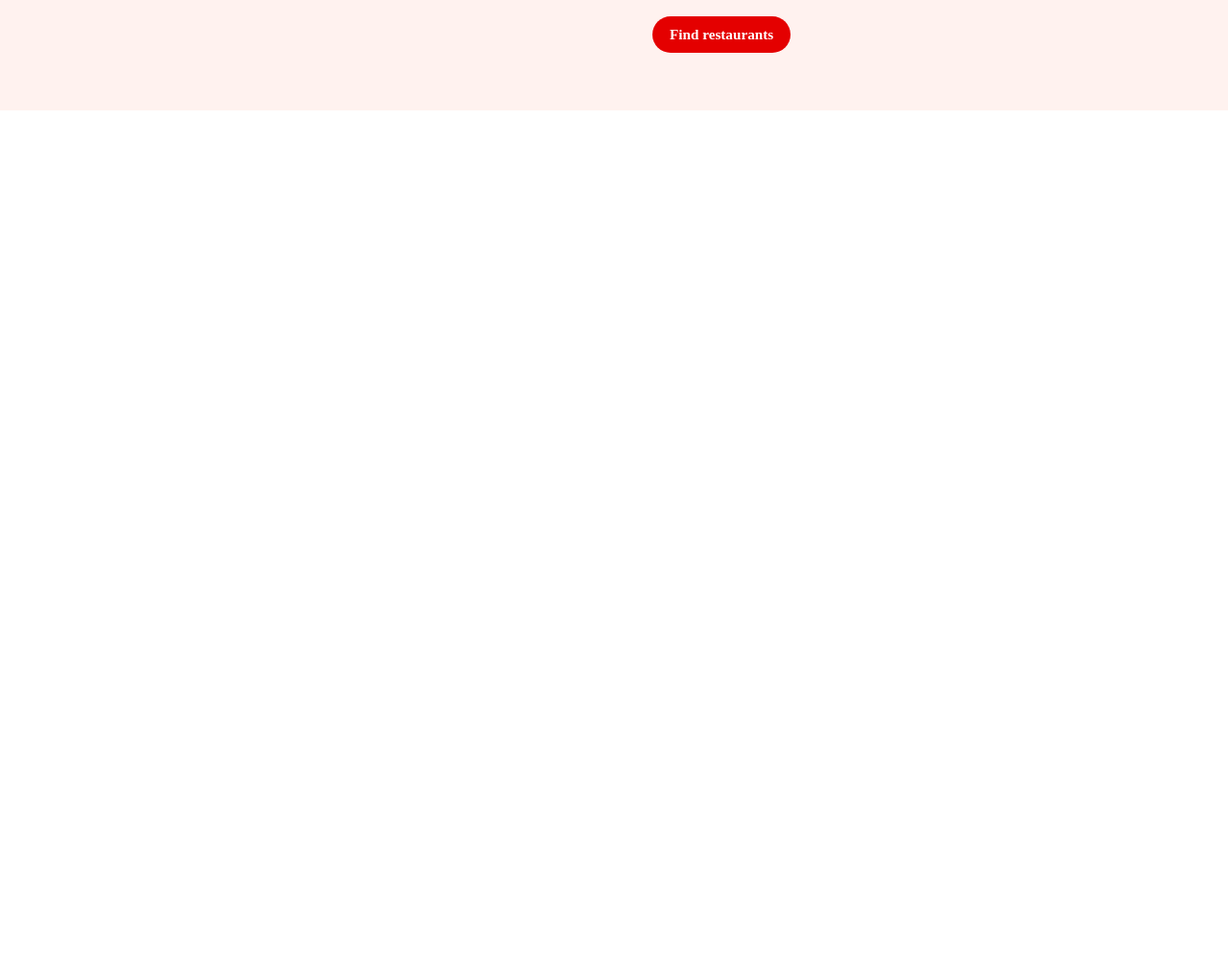
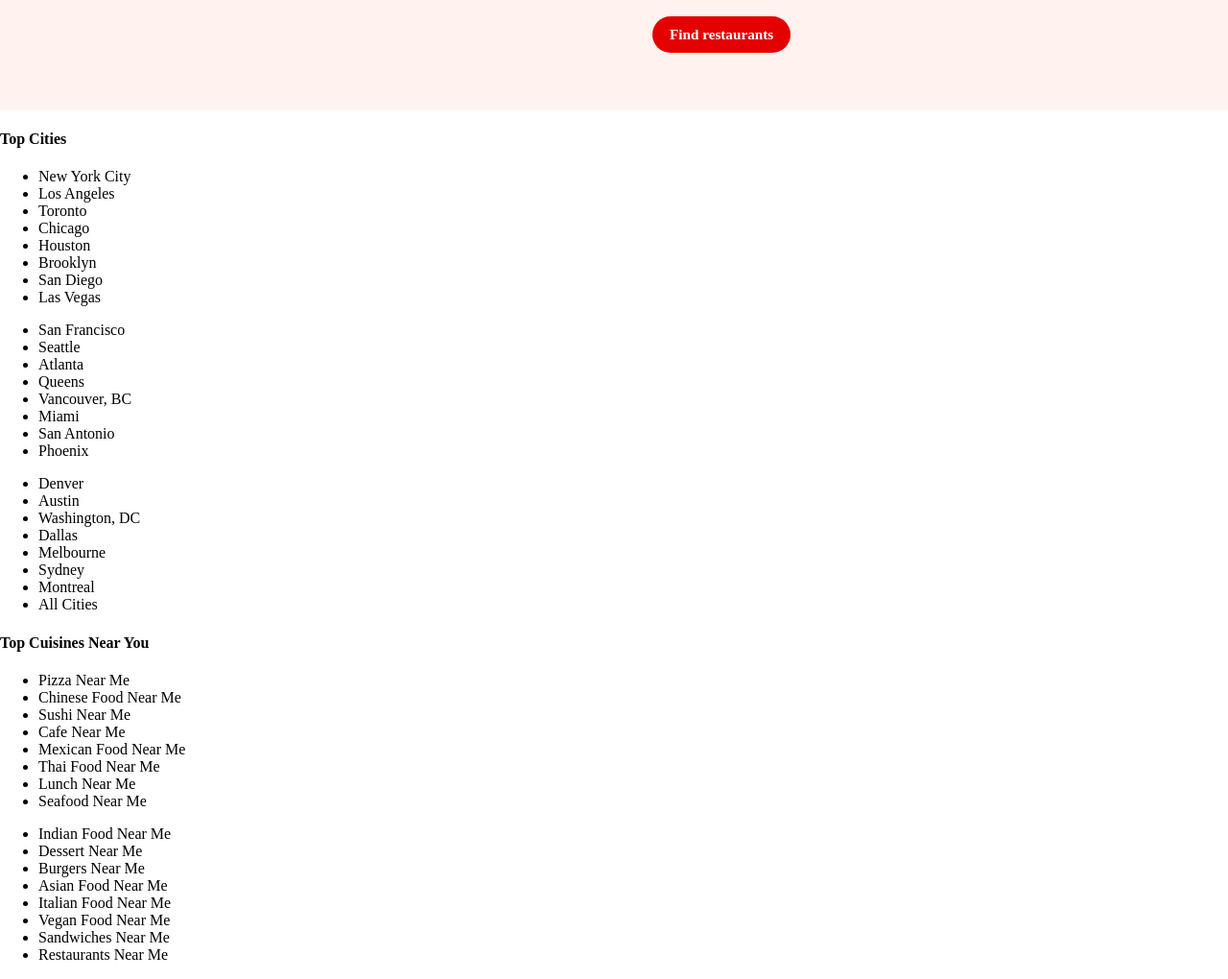
Before and after one commit to Arlenmarqs/landingpage05, a plain HTML site: page index.html in a window 1280 px wide. Shown: the part 1435-2455 px from the top of the page at 96% size. Before the commit the page ends 1550 px from the top, so only its background shows below. Drawn offline with Linux system fonts and the light colour scheme.

Commit message:
footer1.html

```diff
--- a/index.html
+++ b/index.html
@@ -83,6 +83,73 @@
             </div>
         </div>
     </section>
+    <footer class="footer">
+        <div class="footer-top">
+            <div class="footer-columns">
+                <div class="column">
+                    <h4>Top Cities</h4>
+                    <ul>
+                        <li>New York City</li>
+                        <li>Los Angeles</li>
+                        <li>Toronto</li>
+                        <li>Chicago</li>
+                        <li>Houston</li>
+                        <li>Brooklyn</li>
+                        <li>San Diego</li>
+                        <li>Las Vegas</li>
+                    </ul>
+                </div>
+                <div class="column">
+                    <ul>
+                        <li>San Francisco</li>
+                        <li>Seattle</li>
+                        <li>Atlanta</li>
+                        <li>Queens</li>
+                        <li>Vancouver, BC</li>
+                        <li>Miami</li>
+                        <li>San Antonio</li>
+                        <li>Phoenix</li>
+                    </ul>
+                </div>
+                <div class="column">
+                    <ul>
+                        <li>Denver</li>
+                        <li>Austin</li>
+                        <li>Washington, DC</li>
+                        <li>Dallas</li>
+                        <li>Melbourne</li>
+                        <li>Sydney</li>
+                        <li>Montreal</li>
+                        <li>All Cities</li>
+                    </ul>
+                </div>
+                <div class="column">
+                    <h4>Top Cuisines Near You</h4>
+                    <ul>
+                        <li>Pizza Near Me</li>
+                        <li>Chinese Food Near Me</li>
+                        <li>Sushi Near Me</li>
+                        <li>Cafe Near Me</li>
+                        <li>Mexican Food Near Me</li>
+                        <li>Thai Food Near Me</li>
+                        <li>Lunch Near Me</li>
+                        <li>Seafood Near Me</li>
+                    </ul>
+                </div>
+                <div class="column">
+                    <ul>
+                        <li>Indian Food Near Me</li>
+                        <li>Dessert Near Me</li>
+                        <li>Burgers Near Me</li>
+                        <li>Asian Food Near Me</li>
+                        <li>Italian Food Near Me</li>
+                        <li>Vegan Food Near Me</li>
+                        <li>Sandwiches Near Me</li>
+                        <li>Restaurants Near Me</li>
+                    </ul>
+                </div>
+            </div>
+
 </body>
 
 </html>
```
